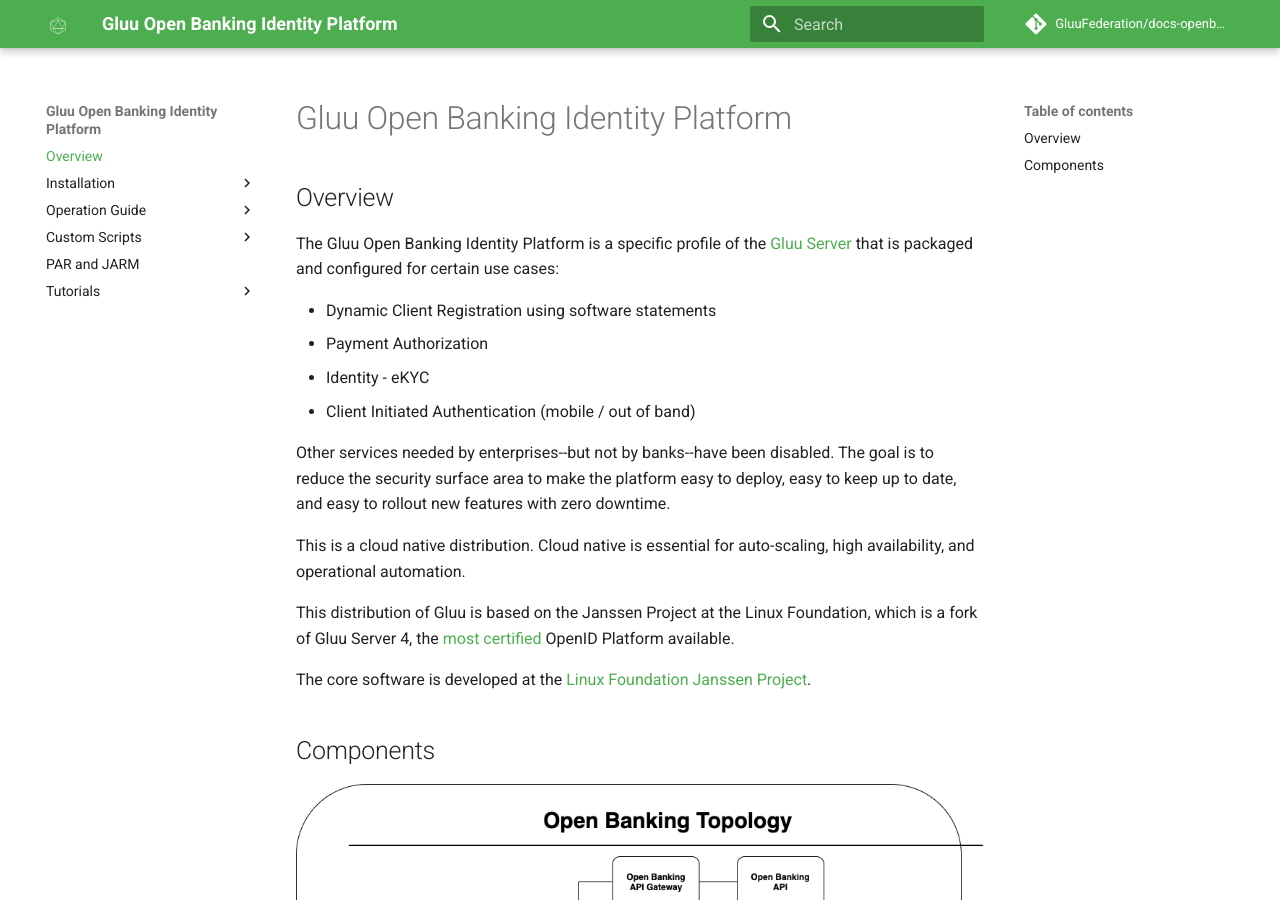
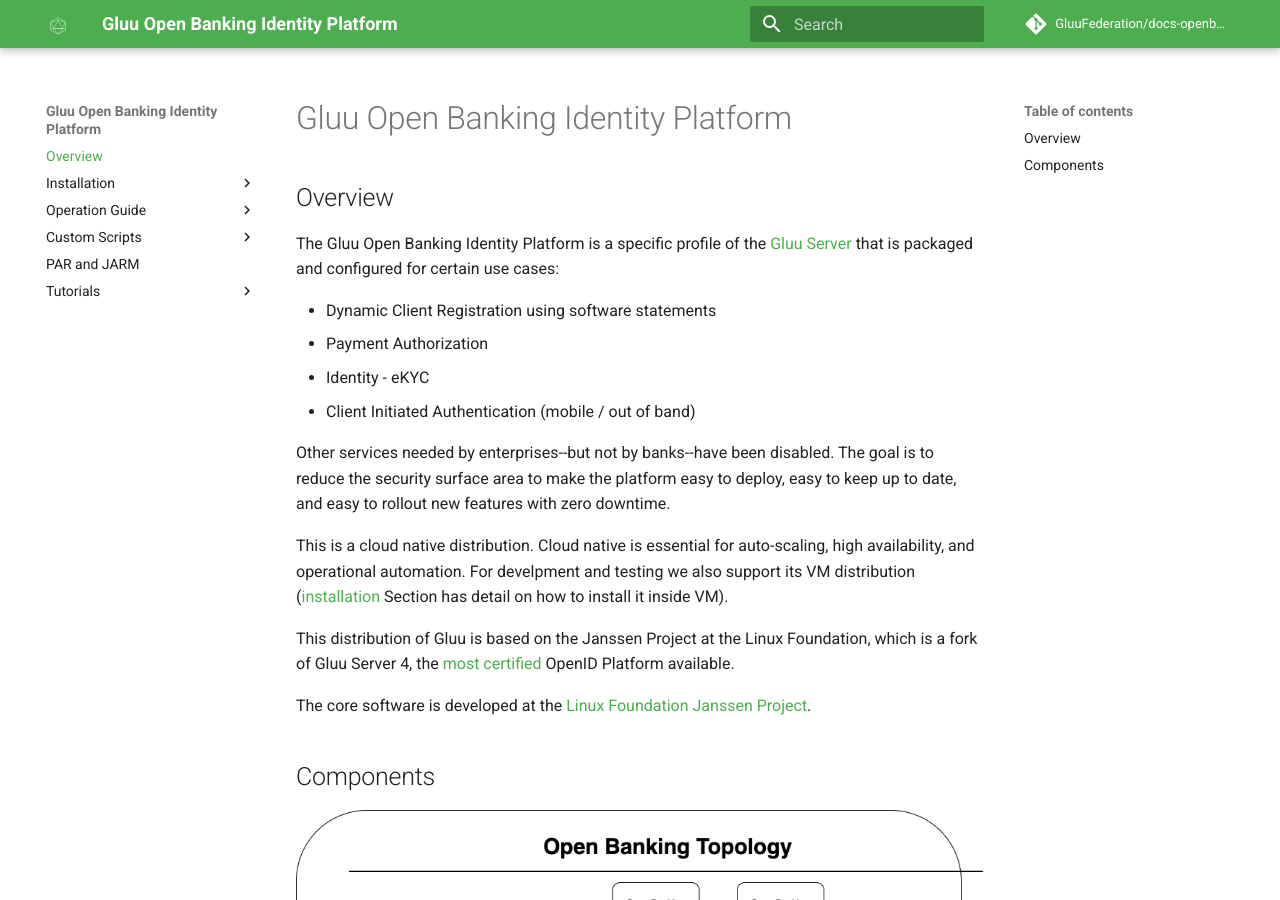
Before and after one commit to GluuFederation/docs-openbanking-prod, an MkDocs documentation site: the page built from docs/source/index.md, in a window 1280 px wide and 900 px high. Built offline with MkDocs 1.6.1 and Material for MkDocs 9.7.7, drawn with Linux system fonts in a browser that asks for light colours; comment, search, counter and statistics services are not loaded.

Commit message:
Update index.md

```diff
--- a/docs/source/index.md
+++ b/docs/source/index.md
@@ -11,7 +11,7 @@ The Gluu Open Banking Identity Platform is a specific profile of the [Gluu Serve
 
 Other services needed by enterprises--but not by banks--have been disabled. The goal is to reduce the security surface area to make the platform easy to deploy, easy to keep up to date, and easy to rollout new features with zero downtime.
 
-This is a cloud native distribution. Cloud native is essential for auto-scaling, high availability, and operational automation. <!---For develpment and testing we also support its VM distribution ([installation](https://gluu.org/docs/openbanking/install-cn/#vm-based-distribution) Section also has brief detail on how to install it inside VM). -->
+This is a cloud native distribution. Cloud native is essential for auto-scaling, high availability, and operational automation. For develpment and testing we also support its VM distribution ([installation](https://gluu.org/docs/openbanking/installvm/) Section has detail on how to install it inside VM).
 
 This distribution of Gluu is based on the Janssen Project at the Linux Foundation, which is a fork of Gluu Server 4, the [most certified](https://openid.net/certification) OpenID Platform available.
 
```
